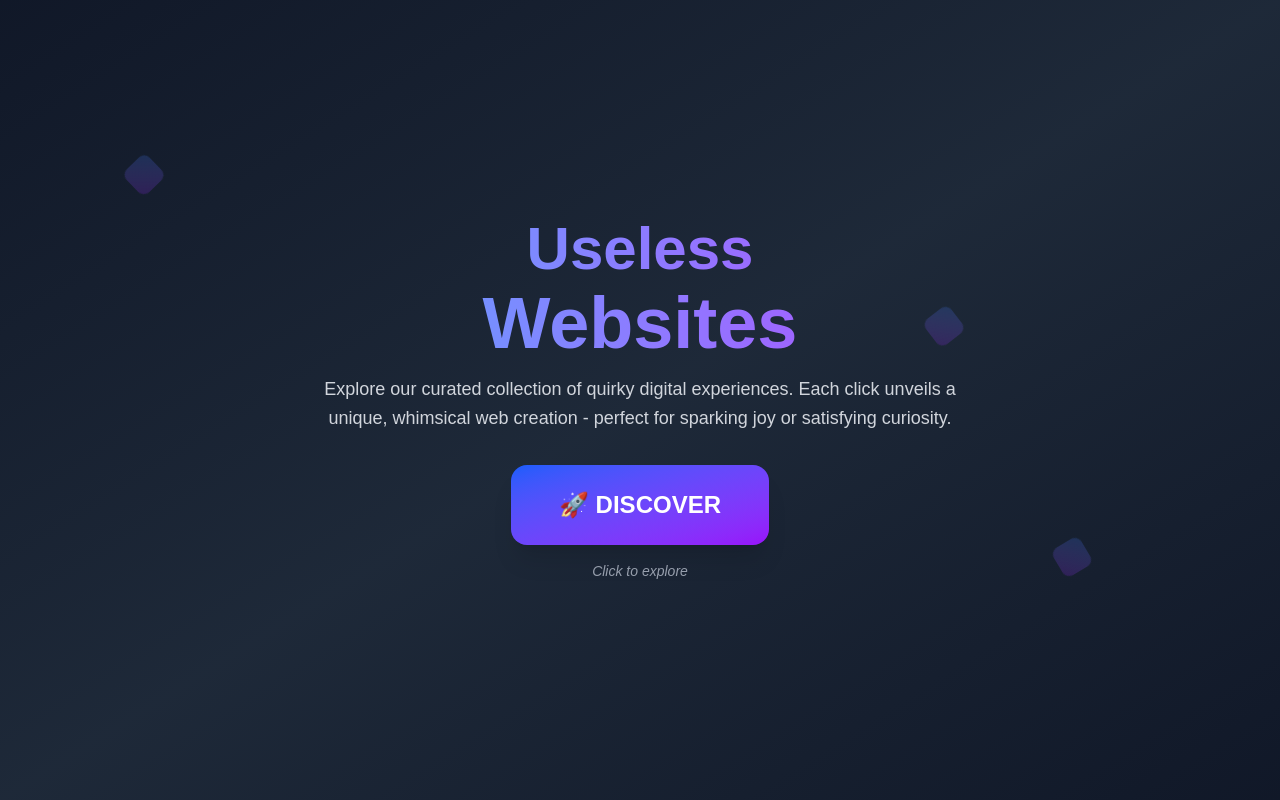
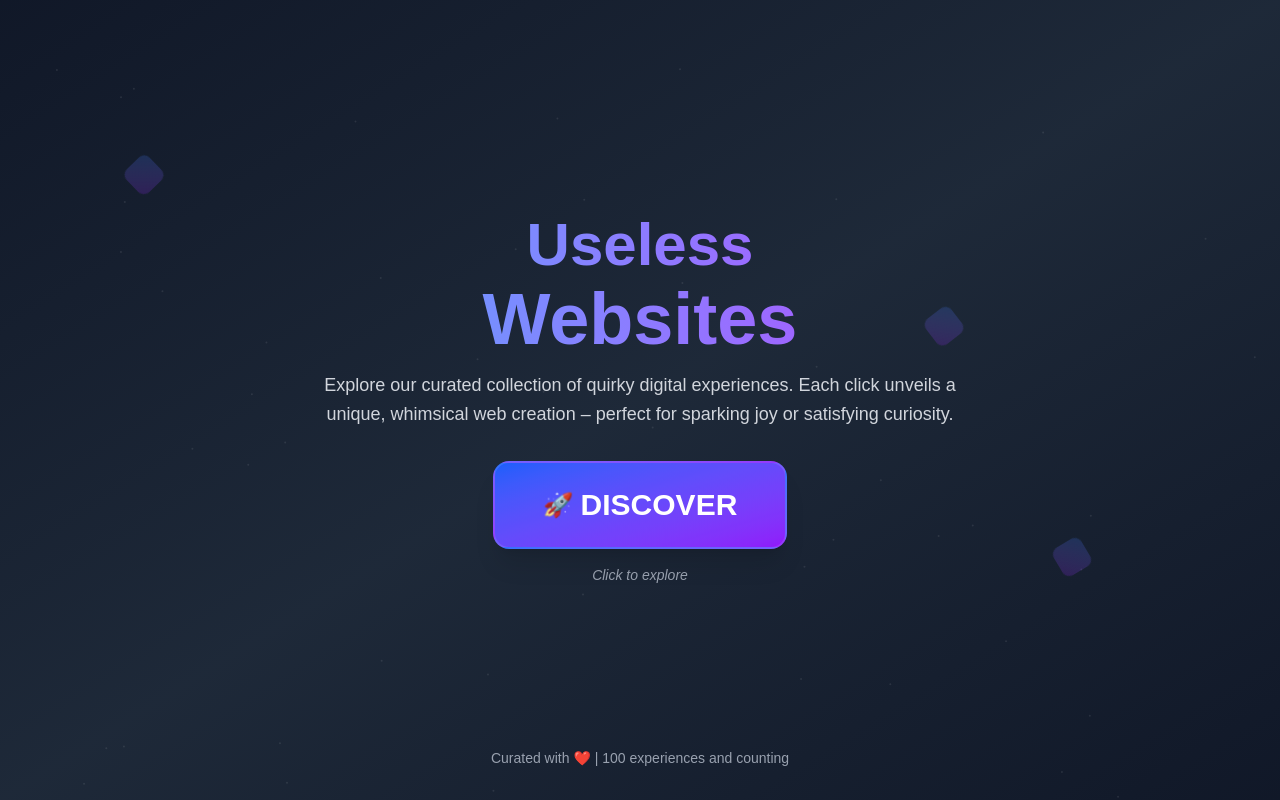
Before and after one commit to SafalBhandari12/vercel-useless-website, a Next.js app: page / in a window 1280 px wide. Built offline with nearby package versions, Linux system fonts and the light colour scheme.

Commit message:
Changed to server side rendering

```diff
--- a/app/globals.css
+++ b/app/globals.css
@@ -23,6 +23,20 @@ body {
   font-family: Arial, Helvetica, sans-serif;
 }
 @keyframes float {
-  0%, 100% { transform: translateY(0) rotate(45deg); }
-  50% { transform: translateY(-20px) rotate(60deg); }
+  0%, 100% {
+    transform: translateY(0) rotate(45deg);
+  }
+  50% {
+    transform: translateY(-20px) rotate(60deg);
+  }
 }
+
+@keyframes wiggle {
+  0% { transform: rotate(-3deg); }
+  50% { transform: rotate(3deg); }
+  100% { transform: rotate(-3deg); }
+}
+
+.animate-wiggle {
+  animation: wiggle 1s ease-in-out infinite;
+}
--- a/app/page.js
+++ b/app/page.js
@@ -1,81 +1,30 @@
-"use client";
-import React, { useState, memo } from "react";
-import Particles from "react-tsparticles";
-import { loadSlim } from "tsparticles-slim";
-import sitesList from "@/data/sitesList"; // Adjust import path based on where you put `sitesList.js`
+// app/page.js
+import InteractiveSection from "@/components/InteractiveSection";
 
-const FloatingCube = memo(({ delay, style }) => (
-  <div
-    className='absolute w-8 h-8 bg-gradient-to-br from-blue-500 to-purple-600 opacity-20 rounded-lg'
-    style={{
-      ...style,
-      animation: `float 6s ease-in-out ${delay} infinite`,
-      transform: "rotate(45deg)",
-    }}
-  />
-));
-FloatingCube.displayName = "FloatingCube";
-
-const Home = () => {
-  const [buttonText, setButtonText] = useState({
-    main: "🚀 DISCOVER",
-    sub: "Click to explore",
-  });
-  const [clickCount, setClickCount] = useState(0);
-
-  const buttonVariants = [
-    { main: "🚀 DISCOVER", sub: "Find hidden web gems" },
-    { main: "🎉 SURPRISE ME", sub: "I'm feeling adventurous" },
-    { main: "🔮 REVEAL", sub: "Uncover digital magic" },
-    { main: "🌈 WHIMSICAL", sub: "Show me wonder" },
-    { main: "✨ ANOTHER", sub: "Keep the magic coming" },
-  ];
-
-  const particlesInit = async (engine) => {
-    await loadSlim(engine);
-  };
-
-  const handleClick = () => {
-    const randomSite = sitesList[Math.floor(Math.random() * sitesList.length)];
-    window.open(randomSite, "_blank");
-    setClickCount((prev) => (prev + 1) % buttonVariants.length);
-    setButtonText(buttonVariants[clickCount]);
-  };
-
+export default function Page() {
   return (
-    <div className='min-h-screen bg-gradient-to-br from-gray-900 via-gray-800 to-gray-900 flex flex-col items-center justify-center text-center px-4 overflow-hidden'>
-      {/* Floating Cubes */}
-      <FloatingCube delay='0s' style={{ top: "20%", left: "10%" }} />
-      <FloatingCube delay='2s' style={{ top: "70%", right: "15%" }} />
-      <FloatingCube delay='4s' style={{ top: "40%", right: "25%" }} />
-
-      {/* Main Content */}
+    <div className='min-h-screen bg-gradient-to-br from-gray-900 via-gray-800 to-gray-900 flex flex-col items-center justify-center text-center px-4 overflow-hidden relative'>
+      {/* Static Content */}
       <div className='relative z-10 space-y-8'>
         <h1 className='text-6xl font-bold mb-4 bg-gradient-to-r from-blue-400 to-purple-500 bg-clip-text text-transparent'>
           <span className='block mb-2'>Useless</span>
           <span className='block text-7xl font-extrabold'>Websites</span>
         </h1>
-
         <p className='text-gray-300 text-lg mb-8 max-w-2xl mx-auto leading-relaxed'>
           Explore our curated collection of quirky digital experiences. Each
-          click unveils a unique, whimsical web creation - perfect for sparking
+          click unveils a unique, whimsical web creation – perfect for sparking
           joy or satisfying curiosity.
         </p>
+      </div>
 
-        <div className='space-y-4'>
-          <button
-            onClick={handleClick}
-            className='relative px-12 py-6 text-2xl font-bold rounded-2xl transition-all duration-300 bg-gradient-to-br from-blue-600 to-purple-600 hover:from-blue-500 hover:to-purple-500 shadow-xl hover:shadow-2xl text-white'
-          >
-            {buttonText.main}
-          </button>
-          <p className='text-gray-400 text-sm font-mono italic'>
-            {buttonText.sub}
-          </p>
-        </div>
+      {/* Interactive Section */}
+      <InteractiveSection />
+
+      {/* Footer */}
+      <div className='absolute bottom-8 text-gray-400 text-sm'>
+        Curated with ❤️ | {` ${100 /* or sitesList.length */} `} experiences and
+        counting
       </div>
     </div>
   );
-};
-
-export default Home;
+}
--- /dev/null
+++ b/components/InteractiveSection.js
@@ -0,0 +1,93 @@
+// components/InteractiveSection.js
+"use client";
+import React, { useState, memo } from "react";
+import Particles from "react-tsparticles";
+import { loadSlim } from "tsparticles-slim";
+import sitesList from "@/data/sitesList";
+
+// Memoized Floating Cube Component
+const FloatingCube = memo(({ delay, style }) => (
+  <div
+    className='absolute w-8 h-8 bg-gradient-to-br from-blue-500 to-purple-600 opacity-20 rounded-lg'
+    style={{
+      ...style,
+      animation: `float 6s ease-in-out ${delay} infinite`,
+      transform: "rotate(45deg)",
+    }}
+  />
+));
+FloatingCube.displayName = "FloatingCube";
+
+export default function InteractiveSection() {
+  const [buttonText, setButtonText] = useState({
+    main: "🚀 DISCOVER",
+    sub: "Click to explore",
+  });
+  const [clickCount, setClickCount] = useState(0);
+
+  const buttonVariants = [
+    { main: "🚀 DISCOVER", sub: "Find hidden web gems" },
+    { main: "🎉 SURPRISE ME", sub: "I'm feeling adventurous" },
+    { main: "🔮 REVEAL", sub: "Uncover digital magic" },
+    { main: "🌈 WHIMSICAL", sub: "Show me wonder" },
+    { main: "✨ ANOTHER", sub: "Keep the magic coming" },
+  ];
+
+  const particlesInit = async (engine) => {
+    await loadSlim(engine);
+  };
+
+  const handleClick = () => {
+    const randomSite = sitesList[Math.floor(Math.random() * sitesList.length)];
+    window.open(randomSite, "_blank");
+    setClickCount((prev) => (prev + 1) % buttonVariants.length);
+    setButtonText(buttonVariants[clickCount]);
+  };
+
+  return (
+    <>
+      {/* Particle Background */}
+      <div className='absolute inset-0 opacity-30 pointer-events-none'>
+        <Particles
+          init={particlesInit}
+          options={{
+            particles: {
+              number: { value: 50 },
+              move: { enable: true, speed: 1 },
+              size: { value: 1 },
+              opacity: { value: 0.3 },
+            },
+          }}
+        />
+      </div>
+
+      {/* Floating Cubes */}
+      <div className='absolute inset-0 pointer-events-none'>
+        <FloatingCube delay='0s' style={{ top: "20%", left: "10%" }} />
+        <FloatingCube delay='2s' style={{ top: "70%", right: "15%" }} />
+        <FloatingCube delay='4s' style={{ top: "40%", right: "25%" }} />
+      </div>
+
+      {/* Interactive Button and Subtext */}
+      <div className='relative z-20 flex flex-col items-center justify-center space-y-4'>
+        <button
+          onClick={handleClick}
+          className='relative cursor-pointer px-12 py-6 text-2xl font-bold rounded-2xl transition-all duration-300
+                     bg-gradient-to-br from-blue-600 to-purple-600 hover:from-blue-500 hover:to-purple-500
+                     shadow-xl hover:shadow-2xl text-white border-2 border-blue-300/20 active:scale-95'
+        >
+          <span className='relative z-10 flex items-center justify-center gap-2'>
+            <span className='animate-wiggle'>
+              {buttonText.main.split(" ")[0]}
+            </span>
+            <span className='text-3xl'>{buttonText.main.split(" ")[1]}</span>
+          </span>
+          <div className='absolute inset-0 bg-blue-500/10 rounded-2xl animate-pulse' />
+        </button>
+        <p className='text-gray-400 text-sm font-mono italic'>
+          {buttonText.sub}
+        </p>
+      </div>
+    </>
+  );
+}
```
